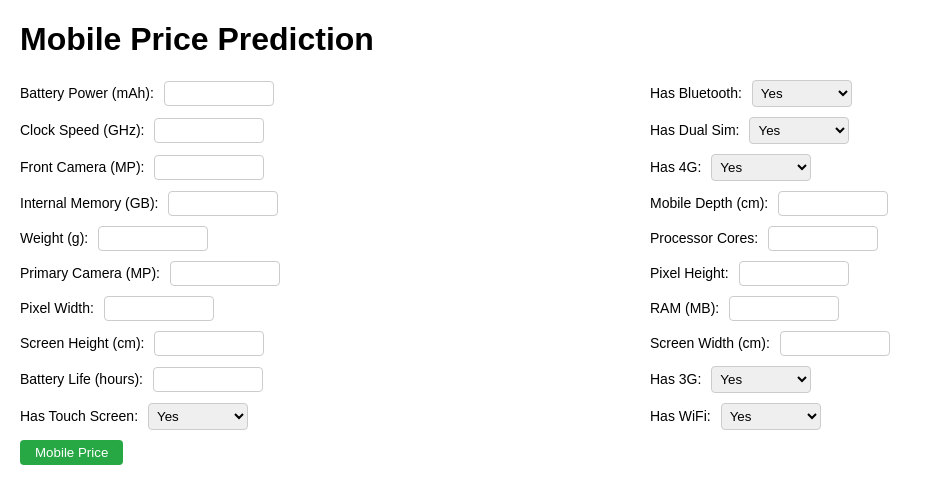
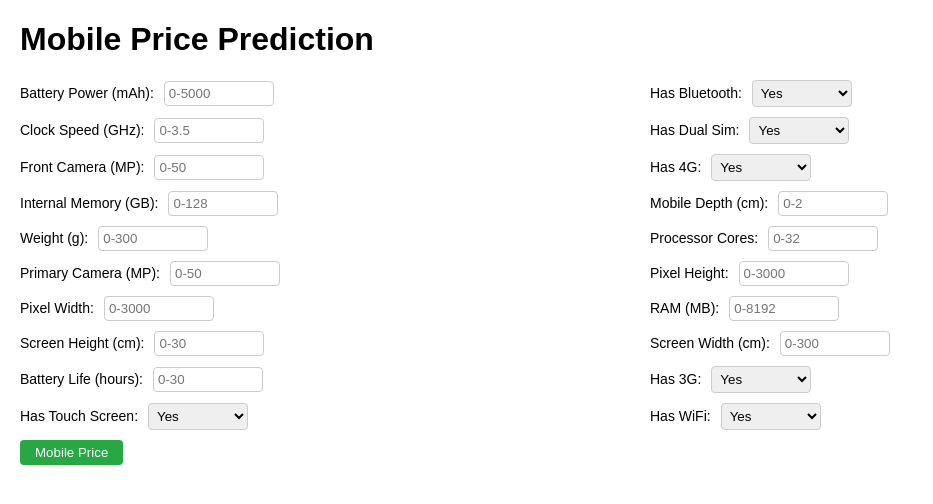
Before and after one commit to sasansabour/MobilePrice, a Django app: page / in a window 1280 px wide. Shown: the top 504 px of the page, without its empty margins (0-933 px from the left). Run offline with Django 5.2, Linux system fonts and the light colour scheme.

Commit message:
Update index.html

```diff
--- a/MobilePriceSite/PricePrediction/templates/PricePrediction/index.html
+++ b/MobilePriceSite/PricePrediction/templates/PricePrediction/index.html
@@ -55,7 +55,7 @@
 
         <div class="form-group">
             <label for="battery_power">Battery Power (mAh):</label>
-            <input type="number" id="battery_power" name="battery_power" min="0" max="5000" required>
+            <input type="number" id="battery_power" name="battery_power" min="0" max="5000" placeholder="0-5000" required>
         </div>
         <div class="form-group">
             <label for="bluetooth">Has Bluetooth:</label>
@@ -66,7 +66,7 @@
         </div>
         <div class="form-group">
             <label for="clock_speed">Clock Speed (GHz):</label>
-            <input type="number" step="0.1" id="clock_speed" name="clock_speed" min="0" max="3.5" required>
+            <input type="number" step="0.1" id="clock_speed" name="clock_speed" min="0" max="3.5" placeholder="0-3.5" required>
         </div>
         <div class="form-group">
             <label for="dual_sim">Has Dual Sim:</label>
@@ -77,7 +77,7 @@
         </div>
         <div class="form-group">
             <label for="front_camera">Front Camera (MP):</label>
-            <input type="number" id="front_camera" name="fc" min="0" max="50" required>
+            <input type="number" id="front_camera" name="fc" min="0" max="50" placeholder="0-50" required>
         </div>
         <div class="form-group">
             <label for="four_g">Has 4G:</label>
@@ -88,47 +88,47 @@
         </div>
         <div class="form-group">
             <label for="internal_memory">Internal Memory (GB):</label>
-            <input type="number" id="internal_memory" name="int_memory" min="0" max="128" required>
+            <input type="number" id="internal_memory" name="int_memory" min="0" max="128" placeholder="0-128" required>
         </div>
         <div class="form-group">
             <label for="mobile_depth">Mobile Depth (cm):</label>
-            <input type="number" step="0.1" id="mobile_depth" name="mobile_depth" min="0" max="2" required>
+            <input type="number" step="0.1" id="mobile_depth" name="mobile_depth" min="0" max="2" placeholder="0-2" required>
         </div>
         <div class="form-group">
             <label for="weight">Weight (g):</label>
-            <input type="number" id="weight" name="weight" min="0" max="300" required>
+            <input type="number" id="weight" name="weight" min="0" max="300" placeholder="0-300" required>
         </div>
         <div class="form-group">
             <label for="cores">Processor Cores:</label>
-            <input type="number" id="cores" name="n_cores" min="0" max="32" required>
+            <input type="number" id="cores" name="n_cores" min="0" max="32" placeholder="0-32" required>
         </div>
         <div class="form-group">
             <label for="primary_camera">Primary Camera (MP):</label>
-            <input type="number" id="primary_camera" name="pc" min="0" max="50" required>
+            <input type="number" id="primary_camera" name="pc" min="0" max="50" placeholder="0-50" required>
         </div>
         <div class="form-group">
             <label for="pixel_height">Pixel Height:</label>
-            <input type="number" id="pixel_height" name="px_height" min="0" max="3000" required>
+            <input type="number" id="pixel_height" name="px_height" min="0" max="3000" placeholder="0-3000" required>
         </div>
         <div class="form-group">
             <label for="pixel_width">Pixel Width:</label>
-            <input type="number" id="pixel_width" name="px_width" min="0" max="3000" required>
+            <input type="number" id="pixel_width" name="px_width" min="0" max="3000" placeholder="0-3000" required>
         </div>
         <div class="form-group">
             <label for="ram">RAM (MB):</label>
-            <input type="number" id="ram" name="ram" min="0" max="8192" required>
+            <input type="number" id="ram" name="ram" min="0" max="8192" placeholder="0-8192" required>
         </div>
         <div class="form-group">
             <label for="screen_height">Screen Height (cm):</label>
-            <input type="number" id="screen_height" name="sc_h" min="0" max="30" required>
+            <input type="number" id="screen_height" name="sc_h" min="0" max="30" placeholder="0-30" required>
         </div>
         <div class="form-group">
             <label for="screen_width">Screen Width (cm):</label>
-            <input type="number" id="screen_width" name="sc_w" min="0" max="30" required>
+            <input type="number" id="screen_width" name="sc_w" min="0" max="30" placeholder="0-300" required>
         </div>
         <div class="form-group">
             <label for="battery_life">Battery Life (hours):</label>
-            <input type="number" id="battery_life" name="battery_life" min="0" max="30" required>
+            <input type="number" id="battery_life" name="battery_life" min="0" max="30" placeholder="0-30" required>
         </div>
         <div class="form-group">
             <label for="three_g">Has 3G:</label>
@@ -161,6 +161,5 @@
         </div>
     {% endif %}
 
-
 </body>
 </html>
```
